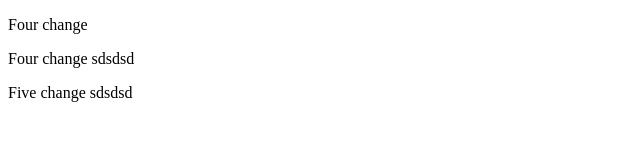
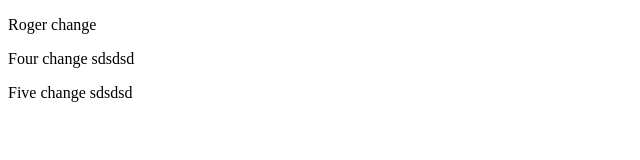
Before and after one commit to sourcier/ch17-demo, a plain HTML site: page index.html in a window 1280 px wide. Shown: the full height of the page, 0-640 px from the left. Drawn offline with Linux system fonts and the light colour scheme.

Commit message:
Roger changes

```diff
--- a/index.html
+++ b/index.html
@@ -8,7 +8,7 @@
 </head>
 
 <body>
-<p>Four change</p>
+<p>Roger change</p>
 <p>Four change sdsdsd</p>
 <p>Five change sdsdsd</p>
 </body>
```
